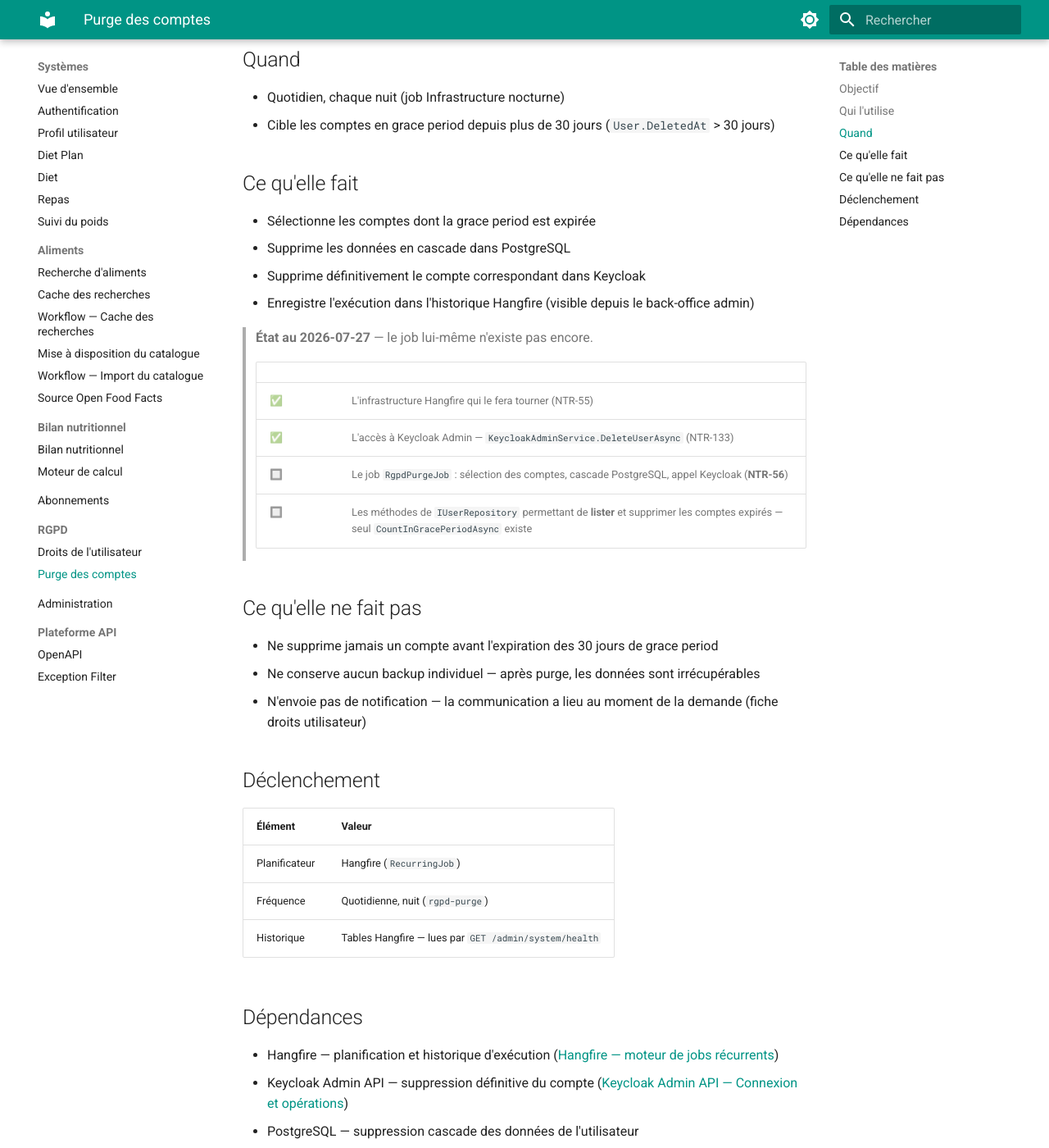
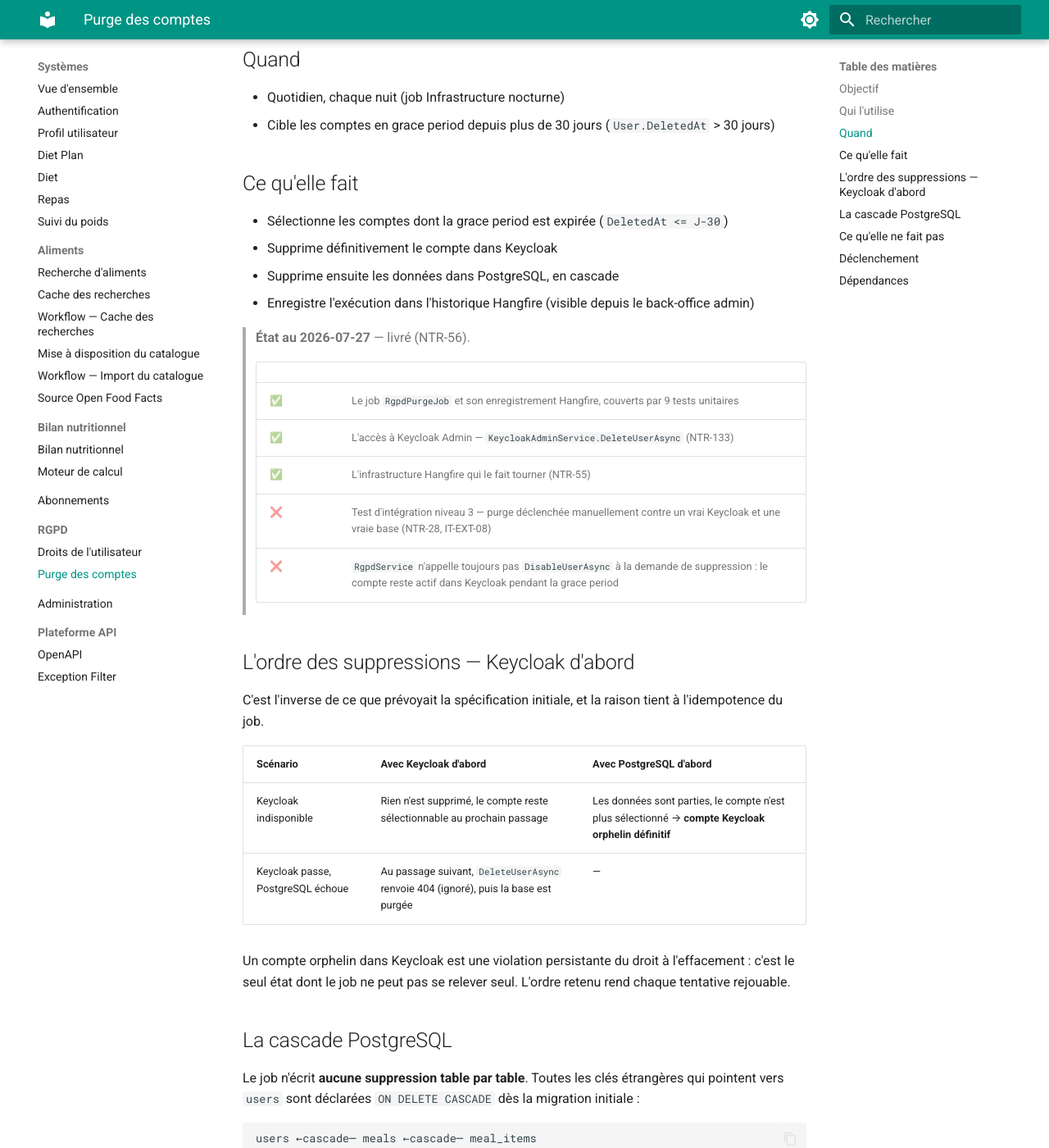
Before and after one commit to MGNetworking/docs-nutrition, an MkDocs documentation site: the page built from pages/backend/systemes/rgpd/purge-des-comptes.md, in a window 1280 px wide and 1400 px high, scrolled down 641 px. Shown: the whole window at 82% size. Built offline with MkDocs 1.6.1 and Material for MkDocs 9.7.7, drawn with Linux system fonts in a browser that asks for light colours; some of the changed text lies outside the part shown.

Commit message:
docs(rgpd): documenter le job de purge et l ordre Keycloak d abord #NTR-56
Passe la fiche de purge en livre : ordre des suppressions et son pourquoi,
cascade PostgreSQL portee par les contraintes ON DELETE CASCADE, cron
30 3 * * * et comportement en cas d echec.

Corrige keycloak-admin.md : la suppression Keycloak est la premiere etape
de la purge, non la derniere.

````diff
--- a/pages/backend/systemes/rgpd/purge-des-comptes.md
+++ b/pages/backend/systemes/rgpd/purge-des-comptes.md
@@ -23,19 +23,49 @@ Aucun acteur humain — job de fond déclenché par le planificateur (Hangfire).
 
 ## Ce qu'elle fait
 
-- Sélectionne les comptes dont la grace period est expirée
-- Supprime les données en cascade dans PostgreSQL
-- Supprime définitivement le compte correspondant dans Keycloak
+- Sélectionne les comptes dont la grace period est expirée (`DeletedAt <= J-30`)
+- Supprime définitivement le compte dans Keycloak
+- Supprime ensuite les données dans PostgreSQL, en cascade
 - Enregistre l'exécution dans l'historique Hangfire (visible depuis le back-office admin)
 
-> **État au 2026-07-27** — le job lui-même n'existe pas encore.
+> **État au 2026-07-27** — livré (NTR-56).
 >
 > | | |
 > |---|---|
-> | ✅ | L'infrastructure Hangfire qui le fera tourner (NTR-55) |
+> | ✅ | Le job `RgpdPurgeJob` et son enregistrement Hangfire, couverts par 9 tests unitaires |
 > | ✅ | L'accès à Keycloak Admin — `KeycloakAdminService.DeleteUserAsync` (NTR-133) |
-> | 🔲 | Le job `RgpdPurgeJob` : sélection des comptes, cascade PostgreSQL, appel Keycloak (**NTR-56**) |
-> | 🔲 | Les méthodes de `IUserRepository` permettant de **lister** et supprimer les comptes expirés — seul `CountInGracePeriodAsync` existe |
+> | ✅ | L'infrastructure Hangfire qui le fait tourner (NTR-55) |
+> | ❌ | Test d'intégration niveau 3 — purge déclenchée manuellement contre un vrai Keycloak et une vraie base (NTR-28, IT-EXT-08) |
+> | ❌ | `RgpdService` n'appelle toujours pas `DisableUserAsync` à la demande de suppression : le compte reste actif dans Keycloak pendant la grace period |
+
+## L'ordre des suppressions — Keycloak d'abord
+
+C'est l'inverse de ce que prévoyait la spécification initiale, et la raison tient à l'idempotence du
+job.
+
+| Scénario | Avec Keycloak d'abord | Avec PostgreSQL d'abord |
+|---|---|---|
+| Keycloak indisponible | Rien n'est supprimé, le compte reste sélectionnable au prochain passage | Les données sont parties, le compte n'est plus sélectionné → **compte Keycloak orphelin définitif** |
+| Keycloak passe, PostgreSQL échoue | Au passage suivant, `DeleteUserAsync` renvoie 404 (ignoré), puis la base est purgée | — |
+
+Un compte orphelin dans Keycloak est une violation persistante du droit à l'effacement : c'est le
+seul état dont le job ne peut pas se relever seul. L'ordre retenu rend chaque tentative rejouable.
+
+## La cascade PostgreSQL
+
+Le job n'écrit **aucune suppression table par table**. Toutes les clés étrangères qui pointent vers
+`users` sont déclarées `ON DELETE CASCADE` dès la migration initiale :
+
+```
+users ←cascade─ meals ←cascade─ meal_items
+      ←cascade─ weight_entries
+      ←cascade─ saved_food_items
+      ←cascade─ diet_plans
+      ←cascade─ diets
+```
+
+Un unique `DELETE` sur `users` suffit donc, et l'ordre est garanti par la base. Réécrire la cascade
+dans le job aurait créé un second endroit où maintenir cet ordre le jour où une table s'ajoute.
 
 ## Ce qu'elle ne fait pas
 
@@ -48,7 +78,9 @@ Aucun acteur humain — job de fond déclenché par le planificateur (Hangfire).
 | Élément | Valeur |
 |---|---|
 | Planificateur | Hangfire (`RecurringJob`) |
-| Fréquence | Quotidienne, nuit (`rgpd-purge`) |
+| Identifiant | `rgpd-purge` — constante `IJobMonitoringService.RgpdPurgeJobName` |
+| Fréquence | `30 3 * * *` — chaque nuit à 03h30 UTC, 30 min après l'import Open Food Facts |
+| Échec | Un compte en échec fait échouer le job entier, ce qui déclenche le retry Hangfire. Les comptes déjà purgés ne sont pas repris — ils ne sont plus sélectionnés. |
 | Historique | Tables Hangfire — lues par `GET /admin/system/health` |
 
 ## Dépendances
````
Also changed, not shown: pages/backend/briques/keycloak-admin.md (+9 -2 lines).
